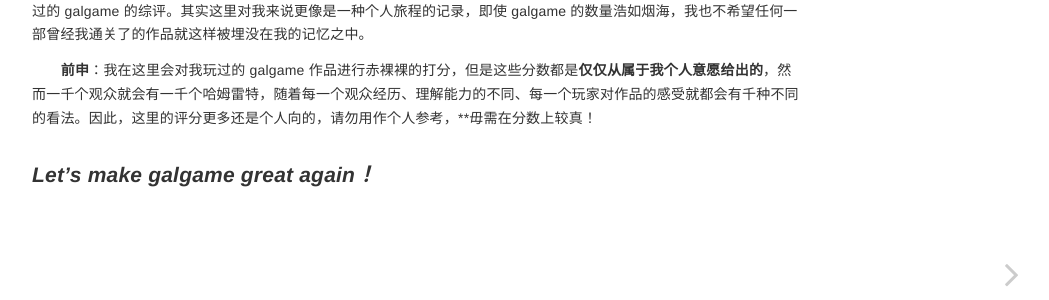
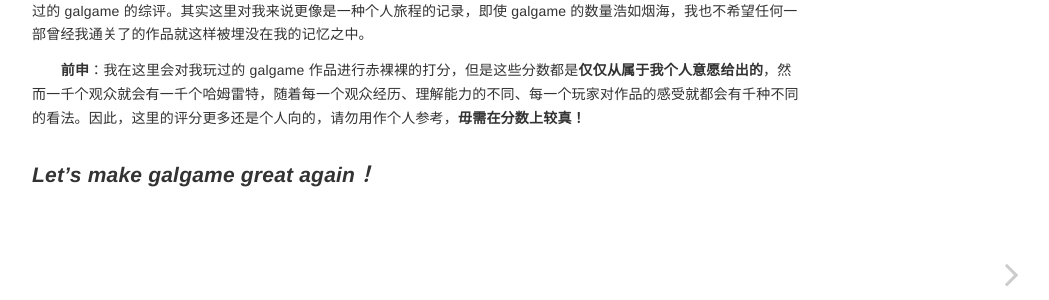
Before and after one commit to Myosotis11037/Myosotis11037.github.io, a Jekyll site: the page built from index.md, in a window 1280 px wide. Shown: the part 220-520 px from the top of the page, without its empty margins (223-1272 px from the left). Built offline with Jekyll 4.4.1, drawn with Linux system fonts in a browser that asks for light colours.

```diff
--- a/index.md
+++ b/index.md
@@ -6,6 +6,6 @@ layout: home
 
 &ensp;&ensp;&ensp;&ensp; **LGN**，全名 **Linya‘s galgame Network** ，是仿照 **IGN** 进行取名的 galgame 评分网站，这里记录的是本人对曾经涉猎过的 galgame 的综评。其实这里对我来说更像是一种个人旅程的记录，即使 galgame 的数量浩如烟海，我也不希望任何一部曾经我通关了的作品就这样被埋没在我的记忆之中。
 
-&ensp;&ensp;&ensp;&ensp;**前申**：我在这里会对我玩过的 galgame 作品进行赤裸裸的打分，但是这些分数都是**仅仅从属于我个人意愿给出的**，然而一千个观众就会有一千个哈姆雷特，随着每一个观众经历、理解能力的不同、每一个玩家对作品的感受就都会有千种不同的看法。因此，这里的评分更多还是个人向的，请勿用作个人参考，**毋需在分数上较真！
+&ensp;&ensp;&ensp;&ensp;**前申**：我在这里会对我玩过的 galgame 作品进行赤裸裸的打分，但是这些分数都是**仅仅从属于我个人意愿给出的**，然而一千个观众就会有一千个哈姆雷特，随着每一个观众经历、理解能力的不同、每一个玩家对作品的感受就都会有千种不同的看法。因此，这里的评分更多还是个人向的，请勿用作个人参考，**毋需在分数上较真！**
 
 ### ***Let’s make galgame great again！***
```
